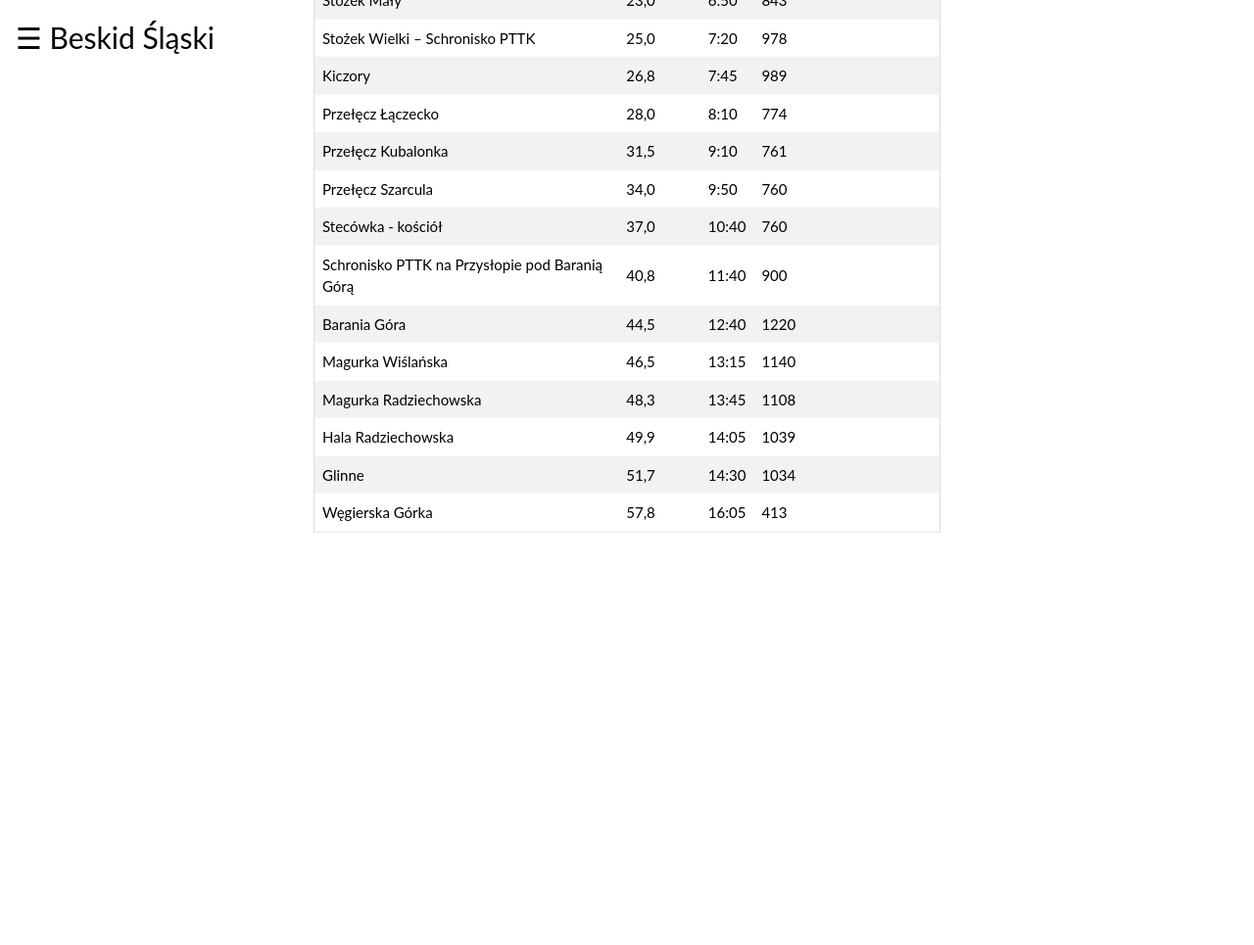
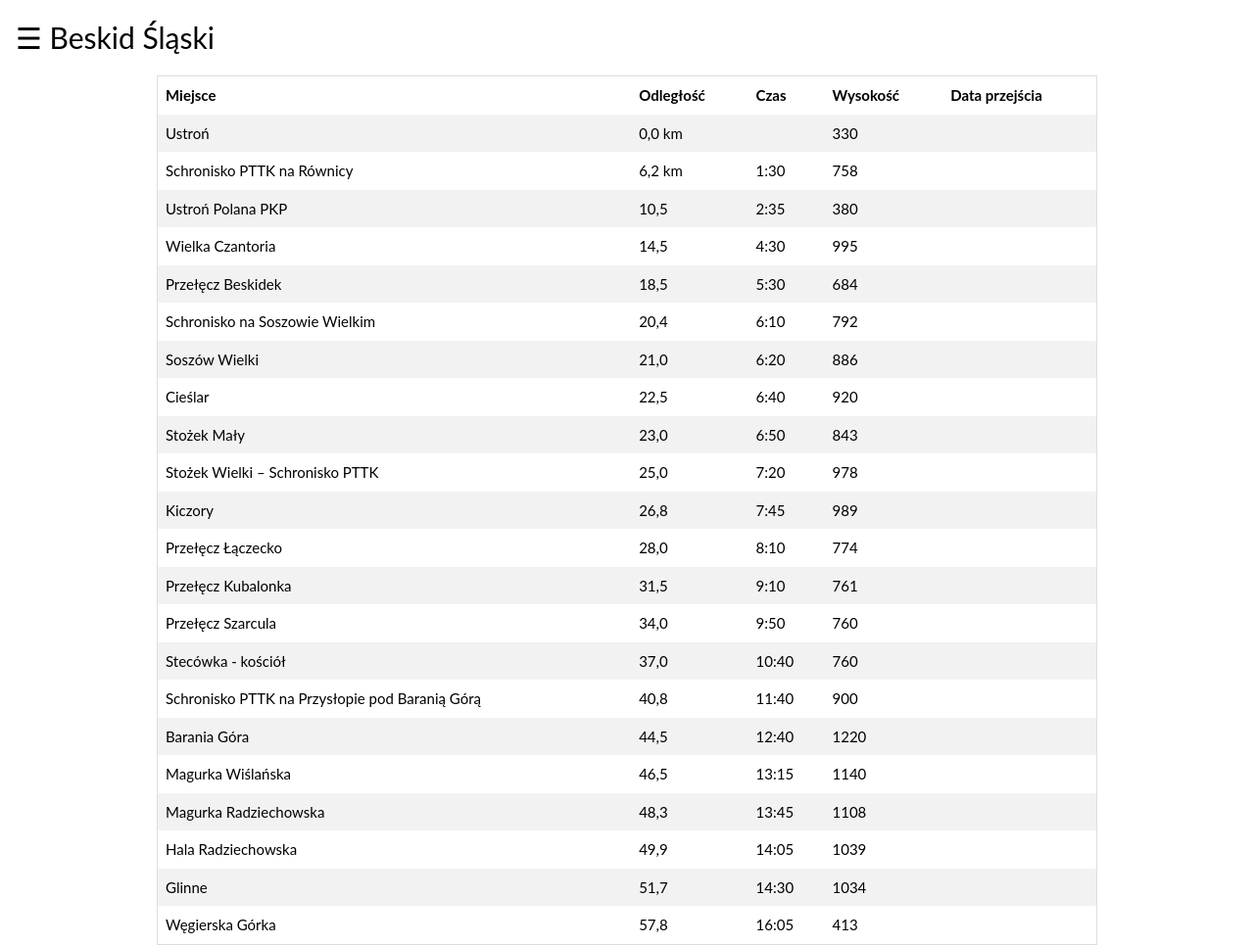
Before and after one commit to rjanuszew/rjanuszew.github.io, a Jekyll site: the page slaski.html, which Jekyll copies as it is, in a window 1280 px wide. Shown: the whole page at 98% size. Built offline with Jekyll 4.4.1, drawn with Linux system fonts in a browser that asks for light colours; before the commit the page ends 900 px from its top, so only the background shows below that; grey boxes are pictures that could not be loaded.

Commit message:
Update slaski.html

```diff
--- a/slaski.html
+++ b/slaski.html
@@ -90,26 +90,8 @@ tr:nth-child(even){background-color: #f2f2f2}
 .content {
     max-width: 960px;
     margin: auto;
-    text-align: center;
-    position: absolute;
-    top: 50%;
-    left: 50%;
-    transform: translate(-50%, -50%);
 }
 
-.hero-image {
-    /* The image used */
-    background-image: url("http://farm5.staticflickr.com/4177/33742813553_9f919d1fd2_o.jpg");
-
-    /* Set a specific height */
-    height: 100%;
-
-    /* Position and center the image to scale nicely on all screens */
-    background-position: center;
-    background-repeat: no-repeat;
-    background-size: cover;
-    position: relative;
-}
 </style>
 </head>
 <body>
@@ -129,7 +111,6 @@ tr:nth-child(even){background-color: #f2f2f2}
   <span style="font-size:30px;cursor:pointer" onclick="openNav()">&#9776; Beskid Śląski</span>
 </div>
 
-<div class="hero-image">
 <div class="content" style="overflow-x:auto;">
   <table>
     <tr>
@@ -296,9 +277,6 @@ tr:nth-child(even){background-color: #f2f2f2}
   </table>
 </div>
 
-
-</div>
-
 <button onclick="topFunction()" id="myBtn" title="Top">Top</button>
 
 <script>
```
